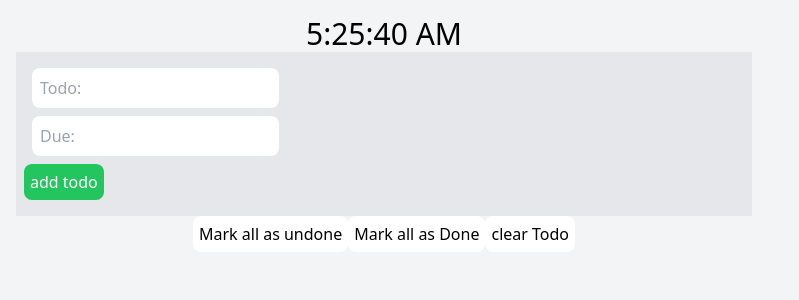
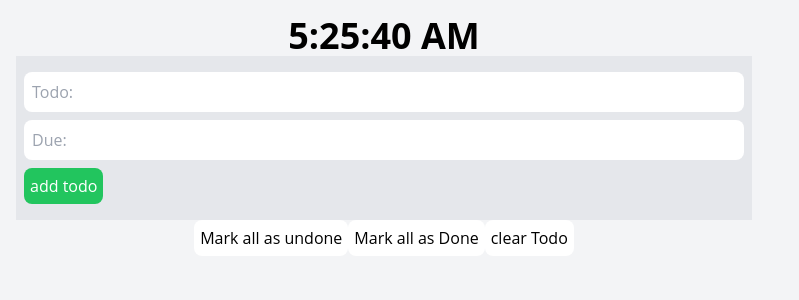
Before and after one commit to Kenramiscal1106/vue-todo-app, a Vue app: page / in a window 1280 px wide. Shown: the top 300 px of the page, without its empty margins (0-799 px from the left). Built offline with nearby package versions, Linux system fonts and the light colour scheme.

Commit message:
- changed font to open sans - added styling to text and checkbox inputs - changed heading size - added styling

```diff
--- a/src/index.css
+++ b/src/index.css
@@ -1,11 +1,11 @@
+@tailwind base;
+@tailwind components;
+@tailwind utilities;
 :root {
   --duration:.5s;
   --offset:0;
 }
 
-@tailwind base;
-@tailwind components;
-@tailwind utilities;
 
 html, body {
   @apply min-w-full min-h-[100vh];
@@ -14,20 +14,27 @@ body {
   @apply bg-gray-100;
 }
 * {
-  @apply transition-all duration-150;
+  font-family:"Open Sans";
+  @apply transition-all duration-150 ;
 }
 input[type="text"] {
-  @apply p-2 bg-white outline-none rounded-[0.5rem] mx-2 focus:bg-gray-300;
+  @apply p-2 bg-white outline-none rounded-[0.5rem] mx-2 focus:bg-gray-300 mx-0 w-full;
+}
+input[type="checkbox"] {
+  @apply appearance-none w-4 h-4 rounded-md;
 }
 button, input[type="button"]:not(.override), [type="submit"]:not(.override) {
   @apply p-1.5 bg-white rounded-lg hover:bg-gray-300;
 }
 h1 {
-  @apply text-3xl;
+  @apply text-4xl;
 }
 h2 {
   @apply text-2xl;
   font-weight:bold;
+}
+h1, h2,h3, h4, h5 ,h6 {
+  @apply font-bold;
 }
 .todo-text {
   @apply flex gap-1;
```
